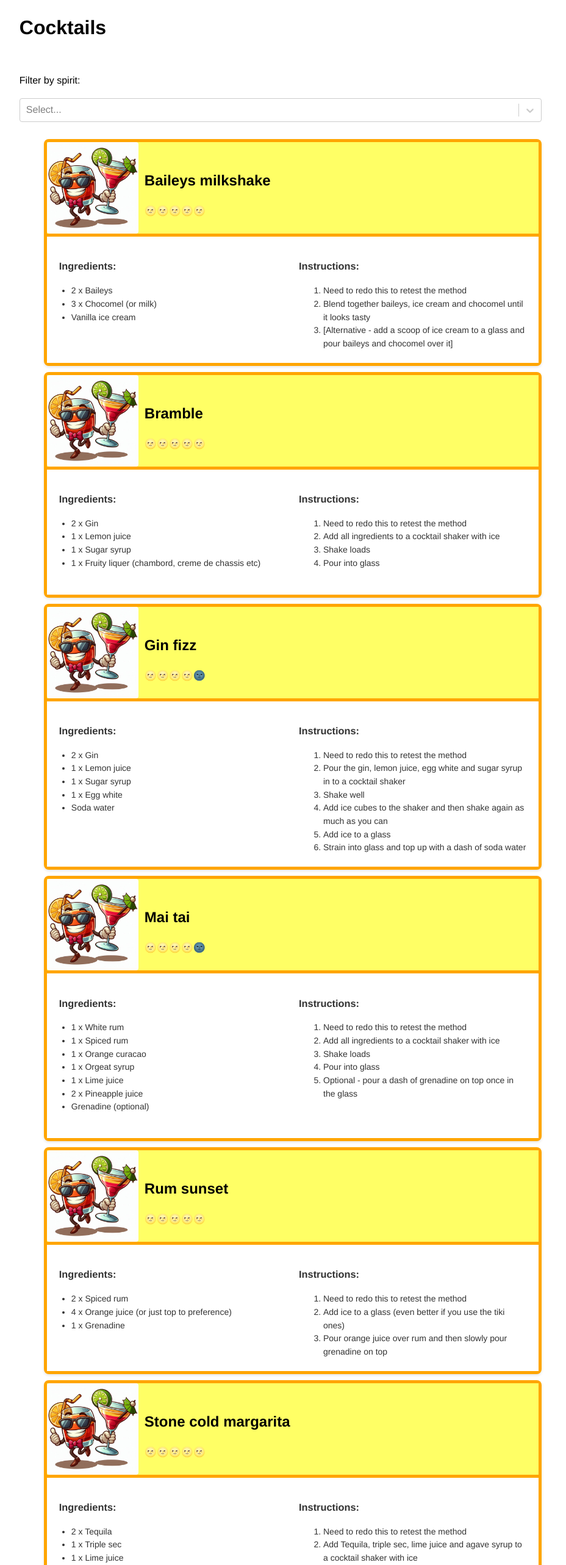
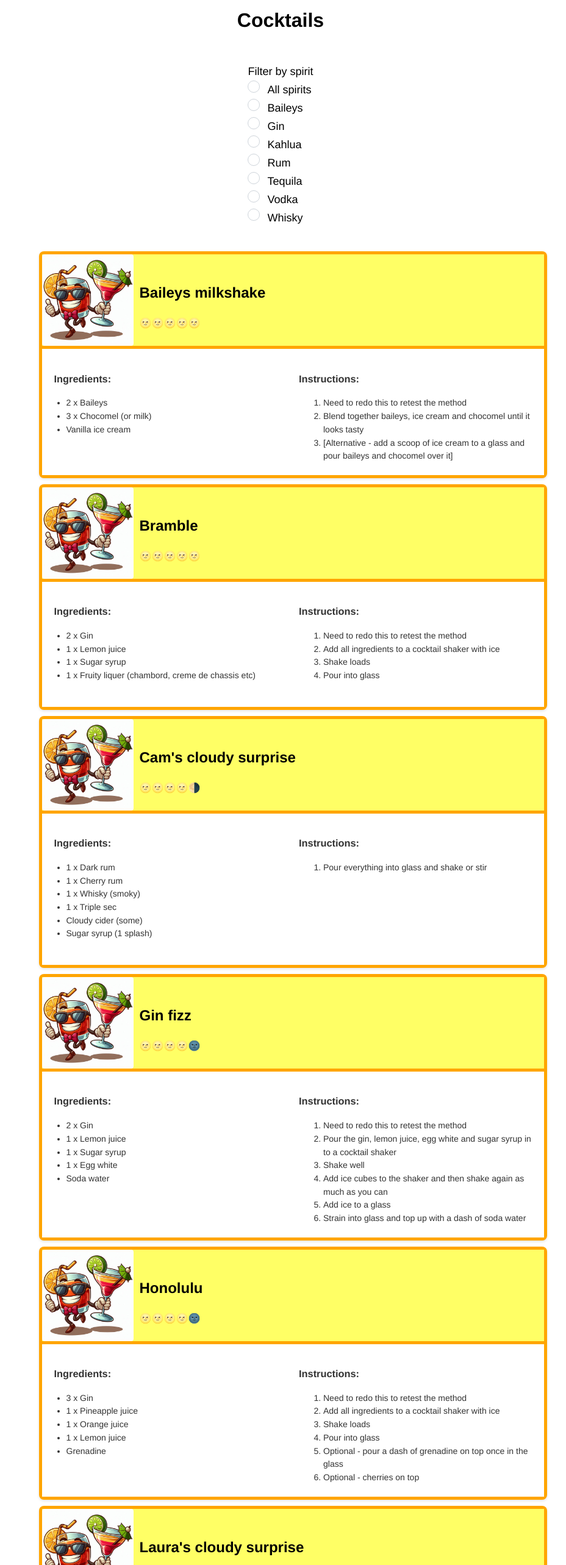
Before and after one commit to cjrace/almostyellow, a Next.js app: page /cocktails in a window 1280 px wide. Shown: the part 160-2726 px from the top of the page at 61% size, without its empty margins (180-1108 px from the left). Built offline with nearby package versions, Linux system fonts and the light colour scheme.

Commit message:
Add extra cocktails and switch to left radio panel (#50)
* add extra cocktails

* change cocktail filter to radio buttons

* add cloudy surprise cocktails

* post rebase clean up

```diff
--- /dev/null
+++ b/app/cocktails.module.css
@@ -0,0 +1,62 @@
+/* Cocktail card container */
+.cocktailBox {
+  padding: 5px;
+  margin-bottom: 10px;
+  border-radius: 8px;
+  box-shadow: 0 2px 4px rgba(0, 0, 0, 0.1);
+  background-color: orange;
+}
+
+/* Styles for the cocktail name */
+.cocktailName {
+  display: flex;
+  flex-direction: column; /* Stack items vertically */
+  align-items: flex-start; /* Align items to the start (left) */
+  padding: 10px;
+  font-weight: bold;
+  font-size: 16px;
+  color: black;
+}
+
+/* Styles for the cocktail rating */
+.ratingContainer {
+  display: flex;
+  flex-direction: row;
+  align-items: center;
+}
+
+/* Cocktail image */
+.cocktailImageContainer {
+  display: flex;
+  align-items: center;
+  margin-bottom: 5px;
+  background-color: #ffff65;
+}
+
+.cocktailImage {
+  border-radius: 4px;
+}
+
+/* Cocktail details */
+.cocktailDetails {
+  display: flex; /* Flexbox layout */
+  gap: 20px; /* Spacing between columns (adjust as needed) */
+  font-family: var(--font-family);
+  font-size: 14px;
+  color: #333;
+  background-color: white;
+  padding: 20px;
+}
+
+/* Each column (ingredients and instructions) */
+.column {
+  flex: 1; /* Distribute available space equally between columns */
+}
+
+/* Ingredients list */
+.ingredientsList {
+  list-style-type: disc;
+  padding-inline-start: 20px;
+  margin-top: 10px;
+  margin-bottom: 20px;
+}
--- a/components/cocktails/cocktails.ts
+++ b/components/cocktails/cocktails.ts
@@ -155,7 +155,7 @@ export const cocktails = [
         "2 x Tequila",
         "1 x Triple sec",
         "1 x Lemon juice",
-        "4 x orange juice",
+        "4 x Orange juice",
         "Grenadine",
       ],
       instructions: [
@@ -167,6 +167,105 @@ export const cocktails = [
       ],
     },
   },
+  {
+    name: "Luigi",
+    spirits: ["Gin"],
+    rating: 4.0 as number, // Rated out of 5
+    photoUrl: "/images/cocktail-placeholder.jpg",
+    recipe: {
+      ingredients: [
+        "4 x Gin",
+        "2 x Orange Juice",
+        "2 x Vermouth (dry officially, but sweet is usually nicer)",
+        "1 x Cointreau",
+        "Grenadine",
+      ],
+      instructions: [
+        "Need to redo this to retest the method",
+        "Add all ingredients to a cocktail shaker with ice",
+        "Shake loads",
+        "Pour into glass",
+        "Optional - pour a dash of grenadine on top once in the glass",
+        "Optional - orange twist to garnish",
+      ],
+    },
+  },
+  {
+    name: "Honolulu",
+    spirits: ["Gin"],
+    rating: 4.0 as number, // Rated out of 5
+    photoUrl: "/images/cocktail-placeholder.jpg",
+    recipe: {
+      ingredients: [
+        "3 x Gin",
+        "1 x Pineapple juice",
+        "1 x Orange juice",
+        "1 x Lemon juice",
+        "Grenadine",
+      ],
+      instructions: [
+        "Need to redo this to retest the method",
+        "Add all ingredients to a cocktail shaker with ice",
+        "Shake loads",
+        "Pour into glass",
+        "Optional - pour a dash of grenadine on top once in the glass",
+        "Optional - cherries on top",
+      ],
+    },
+  },
+  {
+    name: "Manhattan",
+    spirits: ["Whisky"],
+    rating: 3.0 as number, // Rated out of 5
+    photoUrl: "/images/cocktail-placeholder.jpg",
+    recipe: {
+      ingredients: [
+        "2 x Whisky (Rye)",
+        "1 x Vermouth (sweet)",
+        "Angostura bitters (2 dashes)",
+        "Orange bitters (1 dash)",
+      ],
+      instructions: [
+        "Need to redo this to retest the method",
+        "Add all ingredients to a cocktail shaker with ice",
+        "Shake loads",
+        "Pour into glass",
+      ],
+    },
+  },
+  {
+    name: "Laura's cloudy surprise",
+    spirits: ["Rum"],
+    rating: 4.5 as number, // Rated out of 5
+    photoUrl: "/images/cocktail-placeholder.jpg",
+    recipe: {
+      ingredients: [
+        "1 x Dark rum",
+        "1 x Cherry rum",
+        "1 x Triple sec",
+        "Cloudy cider (some)",
+        "Sugar syrup (1 splash)",
+      ],
+      instructions: ["Pour everything into glass and shake or stir"],
+    },
+  },
+  {
+    name: "Cam's cloudy surprise",
+    spirits: ["Rum", "Whisky"],
+    rating: 4.5 as number, // Rated out of 5
+    photoUrl: "/images/cocktail-placeholder.jpg",
+    recipe: {
+      ingredients: [
+        "1 x Dark rum",
+        "1 x Cherry rum",
+        "1 x Whisky (smoky)",
+        "1 x Triple sec",
+        "Cloudy cider (some)",
+        "Sugar syrup (1 splash)",
+      ],
+      instructions: ["Pour everything into glass and shake or stir"],
+    },
+  },
 
   // Add more cocktails...
 ];
--- a/components/cocktails/spiritselect.tsx
+++ b/components/cocktails/spiritselect.tsx
@@ -1,6 +1,6 @@
 import React from "react";
-import Select from "react-select";
-import { Controller, Control, FieldValues } from "react-hook-form";
+import { Control, Controller, FieldValues } from "react-hook-form";
+import { RadioGroup, Radio } from "@mantine/core";
 
 // List the dropdown options
 export const spiritOptions = [
@@ -11,11 +11,11 @@ export const spiritOptions = [
   { value: "Rum", label: "Rum" },
   { value: "Tequila", label: "Tequila" },
   { value: "Vodka", label: "Vodka" },
+  { value: "Whisky", label: "Whisky" },
 
   // Add other spirit options
 ];
 
-// Create and export the dropdown selection code
 interface SpiritSelectProps {
   control: Control<FieldValues>;
   setSelectedSpirits: React.Dispatch<
@@ -29,19 +29,35 @@ export const SpiritSelect: React.FC<SpiritSelectProps> = ({
 }) => {
   return (
     <Controller
-      name="selectedSpirits"
+      name="selectedSpirit"
       control={control}
       render={({ field }) => (
-        <Select
-          {...field}
-          options={spiritOptions}
-          onChange={(selectedOption) => {
-            setSelectedSpirits(selectedOption ? [selectedOption] : []);
+        <RadioGroup
+          label="Filter by spirit"
+          variant="vertical"
+          size="lg"
+          value={field.value}
+          onChange={(value) => {
+            field.onChange(value);
+            setSelectedSpirits([
+              {
+                value,
+                label:
+                  spiritOptions.find((option) => option.value === value)
+                    ?.label || "",
+              },
+            ]);
           }}
-        />
+        >
+          {spiritOptions.map((option) => (
+            <Radio
+              key={option.value}
+              value={option.value}
+              label={option.label}
+            />
+          ))}
+        </RadioGroup>
       )}
     />
   );
 };
-
-export default SpiritSelect;
--- a/pages/cocktails.tsx
+++ b/pages/cocktails.tsx
@@ -39,17 +39,13 @@ const CocktailsPage: React.FC = () => {
     );
   });
 
-  // Main page
   return (
     <div className={styles.page}>
-      <main className={styles.main}>
       <Breadcrumbs>{crumbitems}</Breadcrumbs>
-
       <h1>Cocktails</h1>
 
       {/* The dropdown selector */}
       <form onSubmit={handleSubmit(handleFormSubmit)}>
-          <p>Filter by spirit:</p>
         <SpiritSelect
           control={control}
           setSelectedSpirits={setSelectedSpirits}
@@ -68,7 +64,6 @@ const CocktailsPage: React.FC = () => {
       </ul>
 
       <BackToTop />
-      </main>
     </div>
   );
 };
```
Lines whose indentation alone changed are shown as unchanged.
